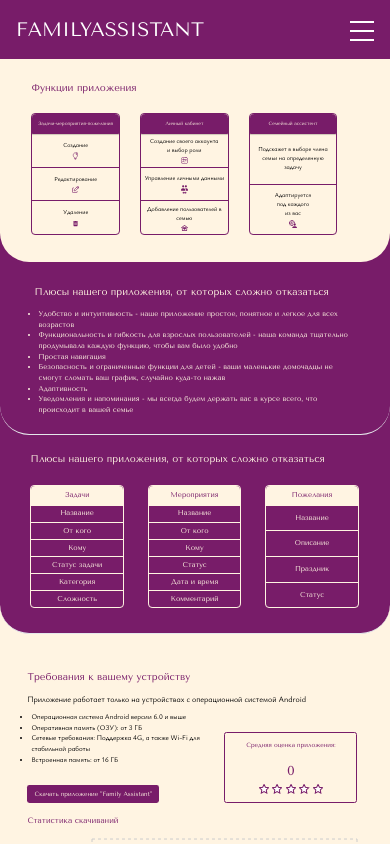
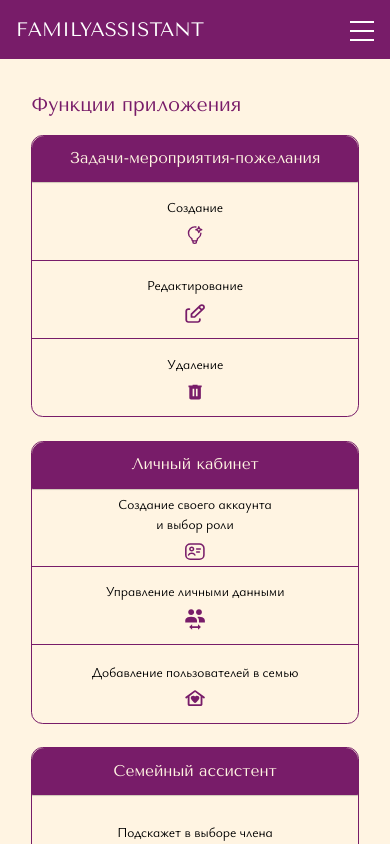
Before and after one commit to John-YFT/Family-Assistant, a React (Vite) app in the folder Family Assistant/frontend-vite/: page /product in a window 390 px wide. Shown: the top 844 px of the page. Built offline with nearby package versions, Linux system fonts and the light colour scheme; no server answers.

Commit message:
adaptive product

```diff
--- a/Family Assistant/frontend-vite/src/pages/product/components/Details.jsx
+++ b/Family Assistant/frontend-vite/src/pages/product/components/Details.jsx
@@ -4,133 +4,133 @@ const Details = () => {
     <div
       className="w-full flex flex-col items-start justify-start bg-primary
       border-b-[1px]
-      px-[7.81vw]
-      pt-[4.58vw]
-      pb-[6.35vw]
-      rounded-bl-[7.5vw]
-      rounded-br-[7.5vw]"
+      px-[8vw] md:px-[8.85vw]
+      pt-[8vw] md:pt-[5.83vw]
+      pb-[6vw] md:pb-[4.64vw]
+      rounded-bl-[15vw] md:rounded-bl-[10vw] xl:rounded-bl-[7.5vw]
+      rounded-br-[15vw] md:rounded-br-[10vw] xl:rounded-br-[7.5vw]"
     >
-      <h2 className="font-tenor text-stroke text-[2.5vw] mb-[4.53vw]">
-        Плюсы нашего приложения, от которых сложно отказаться
+      <h2 className="font-tenor text-stroke text-[5vw] md:text-[3.5vw] xl:text-[2.5vw] mb-[4vw] md:mb-[2.5vw]">
+        Подробности о функциях
       </h2>
 
-      <div className="flex flex-row items-start justify-between gap-[6.15vw]">
-        <div className="flex flex-col border-[1px] border-stroke rounded-[1.04vw] w-[23.96vw]">
+      <div className="flex flex-col md:flex-row items-start justify-between gap-[6vw] md:gap-[3vw] w-full">
+        <div className="flex flex-col border-[1px] border-stroke rounded-[3vw] md:rounded-[1.5vw] xl:rounded-[1vw] w-full md:w-[30vw] xl:w-[23.96vw]">
           <div className="w-full bg-stroke text-primary flex items-center justify-center
             border-b-[1px] border-stroke
-            h-[5.16vw]
-            rounded-t-[1.04vw]"
+            h-[12vw] md:h-[8vw] xl:h-[5.16vw]
+            rounded-t-[3vw] md:rounded-t-[1.5vw] xl:rounded-t-[1vw]"
           >
-            <p className="font-tenor text-center text-[1.82vw]">
+            <p className="font-tenor text-center text-[4vw] md:text-[2.5vw] xl:text-[1.82vw]">
               Задачи
             </p>
           </div>
-          <div className="flex flex-col h-[26vw]">
+          <div className="flex flex-col h-[60vw] md:h-[40vw] xl:h-[26vw]">
             <div className="flex-1 flex items-center justify-center border-b-[1px] border-stroke">
-              <p className="font-tenor text-stroke text-center text-[1.82vw]">
+              <p className="font-tenor text-stroke text-center text-[3.5vw] md:text-[2.5vw] xl:text-[1.82vw]">
                 Название
               </p>
             </div>
             <div className="flex-1 flex items-center justify-center border-b-[1px] border-stroke">
-              <p className="font-tenor text-stroke text-center text-[1.82vw]">
+              <p className="font-tenor text-stroke text-center text-[3.5vw] md:text-[2.5vw] xl:text-[1.82vw]">
                 От кого
               </p>
             </div>
             <div className="flex-1 flex items-center justify-center border-b-[1px] border-stroke">
-              <p className="font-tenor text-stroke text-center text-[1.82vw]">
+              <p className="font-tenor text-stroke text-center text-[3.5vw] md:text-[2.5vw] xl:text-[1.82vw]">
                 Кому
               </p>
             </div>
             <div className="flex-1 flex items-center justify-center border-b-[1px] border-stroke">
-              <p className="font-tenor text-stroke text-center text-[1.82vw]">
+              <p className="font-tenor text-stroke text-center text-[3.5vw] md:text-[2.5vw] xl:text-[1.82vw]">
                 Статус задачи
               </p>
             </div>
             <div className="flex-1 flex items-center justify-center border-b-[1px] border-stroke">
-              <p className="font-tenor text-stroke text-center text-[1.82vw]">
+              <p className="font-tenor text-stroke text-center text-[3.5vw] md:text-[2.5vw] xl:text-[1.82vw]">
                 Категория
               </p>
             </div>
             <div className="flex-1 flex items-center justify-center">
-              <p className="font-tenor text-stroke text-center text-[1.82vw]">
+              <p className="font-tenor text-stroke text-center text-[3.5vw] md:text-[2.5vw] xl:text-[1.82vw]">
                 Сложность
               </p>
             </div>
           </div>
         </div>
 
-        <div className="flex flex-col border-[1px] border-stroke rounded-[1.04vw] w-[23.96vw]">
+        <div className="flex flex-col border-[1px] border-stroke rounded-[3vw] md:rounded-[1.5vw] xl:rounded-[1vw] w-full md:w-[30vw] xl:w-[23.96vw]">
           <div className="w-full bg-stroke text-primary flex items-center justify-center
             border-b-[1px] border-stroke
-            h-[5.16vw]
-            rounded-t-[1.04vw]"
+            h-[12vw] md:h-[8vw] xl:h-[5.16vw]
+            rounded-t-[3vw] md:rounded-t-[1.5vw] xl:rounded-t-[1vw]"
           >
-            <p className="font-tenor text-center text-[1.82vw]">
+            <p className="font-tenor text-center text-[4vw] md:text-[2.5vw] xl:text-[1.82vw]">
               Мероприятия
             </p>
           </div>
-          <div className="flex flex-col h-[26vw]">
+          <div className="flex flex-col h-[60vw] md:h-[40vw] xl:h-[26vw]">
             <div className="flex-1 flex items-center justify-center border-b-[1px] border-stroke">
-              <p className="font-tenor text-stroke text-center text-[1.82vw]">
+              <p className="font-tenor text-stroke text-center text-[3.5vw] md:text-[2.5vw] xl:text-[1.82vw]">
                 Название
               </p>
             </div>
             <div className="flex-1 flex items-center justify-center border-b-[1px] border-stroke">
-              <p className="font-tenor text-stroke text-center text-[1.82vw]">
+              <p className="font-tenor text-stroke text-center text-[3.5vw] md:text-[2.5vw] xl:text-[1.82vw]">
                 От кого
               </p>
             </div>
             <div className="flex-1 flex items-center justify-center border-b-[1px] border-stroke">
-              <p className="font-tenor text-stroke text-center text-[1.82vw]">
+              <p className="font-tenor text-stroke text-center text-[3.5vw] md:text-[2.5vw] xl:text-[1.82vw]">
                 Кому
               </p>
             </div>
             <div className="flex-1 flex items-center justify-center border-b-[1px] border-stroke">
-              <p className="font-tenor text-stroke text-center text-[1.82vw]">
+              <p className="font-tenor text-stroke text-center text-[3.5vw] md:text-[2.5vw] xl:text-[1.82vw]">
                 Статус
               </p>
             </div>
             <div className="flex-1 flex items-center justify-center border-b-[1px] border-stroke">
-              <p className="font-tenor text-stroke text-center text-[1.82vw]">
+              <p className="font-tenor text-stroke text-center text-[3.5vw] md:text-[2.5vw] xl:text-[1.82vw]">
                 Дата и время
               </p>
             </div>
             <div className="flex-1 flex items-center justify-center">
-              <p className="font-tenor text-stroke text-center text-[1.82vw]">
+              <p className="font-tenor text-stroke text-center text-[3.5vw] md:text-[2.5vw] xl:text-[1.82vw]">
                 Комментарий
               </p>
             </div>
           </div>
         </div>
 
-        <div className="flex flex-col border-[1px] border-stroke rounded-[1.04vw] w-[23.96vw]">
+        <div className="flex flex-col border-[1px] border-stroke rounded-[3vw] md:rounded-[1.5vw] xl:rounded-[1vw] w-full md:w-[30vw] xl:w-[23.96vw]">
           <div className="w-full bg-stroke text-primary flex items-center justify-center
             border-b-[1px] border-stroke
-            h-[5.16vw]
-            rounded-t-[1.04vw]"
+            h-[12vw] md:h-[8vw] xl:h-[5.16vw]
+            rounded-t-[3vw] md:rounded-t-[1.5vw] xl:rounded-t-[1vw]"
           >
-            <p className="font-tenor text-center text-[1.82vw]">
+            <p className="font-tenor text-center text-[4vw] md:text-[2.5vw] xl:text-[1.82vw]">
               Пожелания
             </p>
           </div>
-          <div className="flex flex-col h-[26vw]">
+          <div className="flex flex-col h-[60vw] md:h-[40vw] xl:h-[26vw]">
             <div className="flex-1 flex items-center justify-center border-b-[1px] border-stroke">
-              <p className="font-tenor text-stroke text-center text-[1.82vw]">
+              <p className="font-tenor text-stroke text-center text-[3.5vw] md:text-[2.5vw] xl:text-[1.82vw]">
                 Название
               </p>
             </div>
             <div className="flex-1 flex items-center justify-center border-b-[1px] border-stroke">
-              <p className="font-tenor text-stroke text-center text-[1.82vw]">
+              <p className="font-tenor text-stroke text-center text-[3.5vw] md:text-[2.5vw] xl:text-[1.82vw]">
                 Описание
               </p>
             </div>
             <div className="flex-1 flex items-center justify-center border-b-[1px] border-stroke">
-              <p className="font-tenor text-stroke text-center text-[1.82vw]">
+              <p className="font-tenor text-stroke text-center text-[3.5vw] md:text-[2.5vw] xl:text-[1.82vw]">
                 Праздник
               </p>
             </div>
             <div className="flex-1 flex items-center justify-center">
-              <p className="font-tenor text-stroke text-center text-[1.82vw]">
+              <p className="font-tenor text-stroke text-center text-[3.5vw] md:text-[2.5vw] xl:text-[1.82vw]">
                 Статус
               </p>
             </div>
--- a/Family Assistant/frontend-vite/src/pages/product/components/Functions.jsx
+++ b/Family Assistant/frontend-vite/src/pages/product/components/Functions.jsx
@@ -13,92 +13,92 @@ const Functions = () => {
   return (
     <div
       className="w-full flex flex-col items-start justify-start bg-stroke
-      px-[8.07vw]
-      pt-[5.83vw]
-      pb-[6.87vw]
-      rounded-bl-[7.5vw]
-      rounded-br-[7.5vw]"
+      px-[8vw] md:px-[8.85vw]
+      pt-[8vw] md:pt-[5.83vw]
+      pb-[6vw] md:pb-[4.64vw]
+      rounded-bl-[15vw] md:rounded-bl-[10vw] xl:rounded-bl-[7.5vw]
+      rounded-br-[15vw] md:rounded-br-[10vw] xl:rounded-br-[7.5vw]"
     >
-      <h2 className="font-tenor text-primary text-[2.5vw]">
+      <h2 className="font-tenor text-primary text-[5vw] md:text-[3.5vw] xl:text-[2.5vw] mb-[4vw] md:mb-[2.5vw]">
         Функции приложения
       </h2>
 
-      <div className="flex flex-row items-start justify-between mt-[4.37vw] gap-[5.21vw]">
-        <div className="flex flex-col border-[1px] border-primary rounded-[1.04vw] w-[22.66vw]">
+      <div className="flex flex-col md:flex-row items-start justify-between gap-[6vw] md:gap-[3vw] w-full">
+        <div className="flex flex-col border-[1px] border-primary rounded-[3vw] md:rounded-[1.5vw] xl:rounded-[1vw] w-full md:w-[30vw] xl:w-[22.66vw]">
           <div className="w-full bg-primary text-stroke flex items-center justify-center
             border-[1px] border-primary
-            h-[5.16vw]
-            rounded-t-[0.89vw]
+            h-[12vw] md:h-[8vw] xl:h-[5.16vw]
+            rounded-t-[3vw] md:rounded-t-[1.5vw] xl:rounded-t-[1vw]
             shadow-[0_0.21vw_0.21vw_0_rgba(0,0,0,0.25)]"
           >
-            <p className="font-tenor text-center text-[1.2vw]">
+            <p className="font-tenor text-center text-[4vw] md:text-[2.5vw] xl:text-[1.2vw]">
               Задачи-мероприятия-пожелания
             </p>
           </div>
-          <div className="flex flex-col h-[25.68vw]">
+          <div className="flex flex-col h-[60vw] md:h-[40vw] xl:h-[25.68vw]">
             <div className="flex-1 flex flex-col items-center justify-center border-b-[1px] border-primary">
-              <p className="font-ysabeau text-black text-[1.56vw]">Создание</p>
-              <img src={creating} alt="" className="w-[1.93vw] mt-[0.52vw]" />
+              <p className="font-ysabeau text-black text-[3.5vw] md:text-[2.5vw] xl:text-[1.56vw]">Создание</p>
+              <img src={creating} alt="" className="w-[5vw] md:w-[3vw] xl:w-[1.93vw] mt-[2vw] md:mt-[1vw] xl:mt-[0.52vw]" />
             </div>
             <div className="flex-1 flex flex-col items-center justify-center border-b-[1px] border-primary">
-              <p className="font-ysabeau text-black text-[1.56vw]">Редактирование</p>
-              <img src={edit} alt="" className="w-[1.93vw] mt-[0.52vw]" />
+              <p className="font-ysabeau text-black text-[3.5vw] md:text-[2.5vw] xl:text-[1.56vw]">Редактирование</p>
+              <img src={edit} alt="" className="w-[5vw] md:w-[3vw] xl:w-[1.93vw] mt-[2vw] md:mt-[1vw] xl:mt-[0.52vw]" />
             </div>
             <div className="flex-1 flex flex-col items-center justify-center">
-              <p className="font-ysabeau text-black text-[1.56vw]">Удаление</p>
-              <img src={deleteIcon} alt="" className="w-[1.93vw] mt-[0.52vw]" />
+              <p className="font-ysabeau text-black text-[3.5vw] md:text-[2.5vw] xl:text-[1.56vw]">Удаление</p>
+              <img src={deleteIcon} alt="" className="w-[5vw] md:w-[3vw] xl:w-[1.93vw] mt-[2vw] md:mt-[1vw] xl:mt-[0.52vw]" />
             </div>
           </div>
         </div>
 
-        <div className="flex flex-col border-[1px] border-primary rounded-[1.04vw] w-[22.66vw]">
+        <div className="flex flex-col border-[1px] border-primary rounded-[3vw] md:rounded-[1.5vw] xl:rounded-[1vw] w-full md:w-[30vw] xl:w-[22.66vw]">
           <div className="w-full bg-primary text-stroke flex items-center justify-center
             border-[1px] border-primary
-            h-[5.16vw]
-            rounded-t-[0.89vw]
+            h-[12vw] md:h-[8vw] xl:h-[5.16vw]
+            rounded-t-[3vw] md:rounded-t-[1.5vw] xl:rounded-t-[1vw]
             shadow-[0_0.21vw_0.21vw_0_rgba(0,0,0,0.25)]"
           >
-            <p className="font-tenor text-center text-[1.2vw]">
+            <p className="font-tenor text-center text-[4vw] md:text-[2.5vw] xl:text-[1.2vw]">
               Личный кабинет
             </p>
           </div>
-          <div className="flex flex-col h-[25.68vw]">
+          <div className="flex flex-col h-[60vw] md:h-[40vw] xl:h-[25.68vw]">
             <div className="flex-1 flex flex-col items-center justify-center border-b-[1px] border-primary">
-              <p className="font-ysabeau text-black text-[1.56vw] text-center">
+              <p className="font-ysabeau text-black text-[3.5vw] md:text-[2.5vw] xl:text-[1.56vw] text-center">
                 Создание своего аккаунта
                 <br />и выбор роли
               </p>
-              <img src={account} alt="" className="w-[1.93vw] mt-[0.52vw]" />
+              <img src={account} alt="" className="w-[5vw] md:w-[3vw] xl:w-[1.93vw] mt-[2vw] md:mt-[1vw] xl:mt-[0.52vw]" />
             </div>
             <div className="flex-1 flex flex-col items-center justify-center border-b-[1px] border-primary">
-              <p className="font-ysabeau text-black text-[1.56vw] text-center">
+              <p className="font-ysabeau text-black text-[3.5vw] md:text-[2.5vw] xl:text-[1.56vw] text-center">
                 Управление личными данными
               </p>
-              <img src={data} alt="" className="w-[1.93vw] mt-[0.52vw]" />
+              <img src={data} alt="" className="w-[5vw] md:w-[3vw] xl:w-[1.93vw] mt-[2vw] md:mt-[1vw] xl:mt-[0.52vw]" />
             </div>
             <div className="flex-1 flex flex-col items-center justify-center">
-              <p className="font-ysabeau text-black text-[1.56vw] text-center">
+              <p className="font-ysabeau text-black text-[3.5vw] md:text-[2.5vw] xl:text-[1.56vw] text-center">
                 Добавление пользователей в семью
               </p>
-              <img src={family} alt="" className="w-[1.93vw] mt-[0.52vw]" />
+              <img src={family} alt="" className="w-[5vw] md:w-[3vw] xl:w-[1.93vw] mt-[2vw] md:mt-[1vw] xl:mt-[0.52vw]" />
             </div>
           </div>
         </div>
 
-        <div className="flex flex-col border-[1px] border-primary rounded-[1.04vw] w-[22.66vw]">
+        <div className="flex flex-col border-[1px] border-primary rounded-[3vw] md:rounded-[1.5vw] xl:rounded-[1vw] w-full md:w-[30vw] xl:w-[22.66vw]">
           <div className="w-full bg-primary text-stroke flex items-center justify-center
             border-[1px] border-primary
-            h-[5.16vw]
-            rounded-t-[0.89vw]
+            h-[12vw] md:h-[8vw] xl:h-[5.16vw]
+            rounded-t-[3vw] md:rounded-t-[1.5vw] xl:rounded-t-[1vw]
             shadow-[0_0.21vw_0.21vw_0_rgba(0,0,0,0.25)]"
           >
-            <p className="font-tenor text-center text-[1.2vw]">
+            <p className="font-tenor text-center text-[4vw] md:text-[2.5vw] xl:text-[1.2vw]">
               Семейный ассистент
             </p>
           </div>
-          <div className="flex flex-col h-[25.68vw]">
+          <div className="flex flex-col h-[60vw] md:h-[40vw] xl:h-[25.68vw]">
             <div className="flex-1 flex flex-col items-center justify-center border-b-[1px] border-primary">
-              <p className="font-ysabeau text-black text-[1.56vw] text-center">
+              <p className="font-ysabeau text-black text-[3.5vw] md:text-[2.5vw] xl:text-[1.56vw] text-center">
                 Подскажет в выборе члена
                 <br />
                 семьи на определенную
@@ -107,13 +107,13 @@ const Functions = () => {
               </p>
             </div>
             <div className="flex-1 flex flex-col items-center justify-center">
-              <p className="font-ysabeau text-black text-[1.56vw] text-center">
+              <p className="font-ysabeau text-black text-[3.5vw] md:text-[2.5vw] xl:text-[1.56vw] text-center">
                 Адаптируется
                 <br />
                 под каждого <br />
                 из вас
               </p>
-              <img src={ai} alt="" className="w-[1.93vw] mt-[0.52vw]" />
+              <img src={ai} alt="" className="w-[5vw] md:w-[3vw] xl:w-[1.93vw] mt-[2vw] md:mt-[1vw] xl:mt-[0.52vw]" />
             </div>
           </div>
         </div>
--- a/Family Assistant/frontend-vite/src/pages/product/components/Pluses.jsx
+++ b/Family Assistant/frontend-vite/src/pages/product/components/Pluses.jsx
@@ -5,32 +5,32 @@ const Pluses = () => {
     <div
       className="w-full flex flex-col items-start justify-start bg-primary
       border-b-[1px]
-      px-[8.85vw]
-      pt-[5.83vw]
-      pb-[4.64vw]
-      rounded-bl-[7.5vw]
-      rounded-br-[7.5vw]"
+      px-[8vw] md:px-[8.85vw]
+      pt-[8vw] md:pt-[5.83vw]
+      pb-[6vw] md:pb-[4.64vw]
+      rounded-bl-[15vw] md:rounded-bl-[10vw] xl:rounded-bl-[7.5vw]
+      rounded-br-[15vw] md:rounded-br-[10vw] xl:rounded-br-[7.5vw]"
     >
-      <h2 className="font-tenor text-stroke text-[2.5vw] mb-[2.5vw]">
+      <h2 className="font-tenor text-stroke text-[5vw] md:text-[3.5vw] xl:text-[2.5vw] mb-[4vw] md:mb-[2.5vw]">
         Плюсы нашего приложения, от которых сложно отказаться
       </h2>
 
-      <ul className="list-disc pl-[1.04vw] text-[1.82vw] max-w-[82.6vw] font-normal font-ysabeau">
-        <li className="font-tenor text-stroke ">
+      <ul className="list-disc pl-[4vw] md:pl-[1.04vw] text-[3.5vw] md:text-[2.5vw] xl:text-[1.82vw] max-w-full md:max-w-[82.6vw] font-normal font-ysabeau">
+        <li className="font-tenor text-stroke mb-[3vw] md:mb-[1.5vw]">
           Удобство и интуитивность - наше приложение простое, понятное и легкое
           для всех возрастов
         </li>
-        <li className="font-tenor text-stroke ">
+        <li className="font-tenor text-stroke mb-[3vw] md:mb-[1.5vw]">
           Функциональность и гибкость для взрослых пользователей - наша команда
           тщательно продумывала каждую функцию, чтобы вам было удобно
         </li>
-        <li className="font-tenor text-stroke ">Простая навигация</li>
-        <li className="font-tenor text-stroke ">
+        <li className="font-tenor text-stroke mb-[3vw] md:mb-[1.5vw]">Простая навигация</li>
+        <li className="font-tenor text-stroke mb-[3vw] md:mb-[1.5vw]">
           Безопасность и ограниченные функции для детей - ваши маленькие
           домочадцы не смогут сломать ваш график, случайно куда-то нажав
         </li>
-        <li className="font-tenor text-stroke ">Адаптивность</li>
-        <li className="font-tenor text-stroke ">
+        <li className="font-tenor text-stroke mb-[3vw] md:mb-[1.5vw]">Адаптивность</li>
+        <li className="font-tenor text-stroke">
           Уведомления и напоминания - мы всегда будем держать вас в курсе всего,
           что происходит в вашей семье
         </li>
--- a/Family Assistant/frontend-vite/src/pages/product/components/Requirements.jsx
+++ b/Family Assistant/frontend-vite/src/pages/product/components/Requirements.jsx
@@ -119,49 +119,50 @@ const Requirements = () => {
   return (
     <div
       className="w-full flex flex-col items-start justify-start bg-stroke
-      px-[7.03vw]
-      pt-[9.22vw]
-      pb-[5.42vw]
-      rounded-bl-[7.5vw]
-      rounded-br-[7.5vw]"
+      px-[8vw] md:px-[7.03vw]
+      pt-[12vw] md:pt-[9.22vw]
+      pb-[8vw] md:pb-[5.42vw]
+      rounded-bl-[15vw] md:rounded-bl-[10vw] xl:rounded-bl-[7.5vw]
+      rounded-br-[15vw] md:rounded-br-[10vw] xl:rounded-br-[7.5vw]"
     >
-      <h2 className="font-tenor text-primary text-[2.5vw]">
+      <h2 className="font-tenor text-primary text-[5vw] md:text-[3.5vw] xl:text-[2.5vw]">
         Требования к вашему устройству
       </h2>
-      <p className="font-extralight text-[2.08vw] font-ysabeau mt-[2.24vw] mb-[1.72vw]">
+      <p className="font-extralight text-[4vw] md:text-[3vw] xl:text-[2.08vw] font-ysabeau mt-[4vw] md:mt-[2.24vw] mb-[3vw] md:mb-[1.72vw]">
         Приложение работает только на устройствах с операционной системой
         Android
       </p>
 
-      <div className="flex flex-row justify-between items-end">
-        <div className="flex flex-col justify-start items-start">
+      <div className="flex flex-col md:flex-row justify-between items-center md:items-end w-full">
+        <div className="flex flex-col justify-start items-start w-full md:w-auto">
           <ul
             className="list-disc font-light font-ysabeau text-black
-            pl-[1.04vw] text-[1.82vw] w-[45.1vw]"
+            pl-[4vw] md:pl-[1.04vw] text-[3.5vw] md:text-[2.5vw] xl:text-[1.82vw] w-full md:w-[45.1vw]"
           >
-            <li className="text-[1.82vw]">
+            <li className="text-[3.5vw] md:text-[2.5vw] xl:text-[1.82vw] mb-[2vw] md:mb-0">
               Операционная система Android версии 6.0 и выше
             </li>
-            <li className="text-[1.82vw]">Оперативная память (ОЗУ): от 3 ГБ</li>
-            <li className="text-[1.82vw]">
+            <li className="text-[3.5vw] md:text-[2.5vw] xl:text-[1.82vw] mb-[2vw] md:mb-0">Оперативная память (ОЗУ): от 3 ГБ</li>
+            <li className="text-[3.5vw] md:text-[2.5vw] xl:text-[1.82vw] mb-[2vw] md:mb-0">
               Сетевые требования: Поддержка 4G, а также Wi-Fi для стабильной
               работы
             </li>
-            <li className="text-[1.82vw]">Встроенная память: от 16 ГБ</li>
+            <li className="text-[3.5vw] md:text-[2.5vw] xl:text-[1.82vw]">Встроенная память: от 16 ГБ</li>
           </ul>
           <button
             onClick={handleDownload}
             disabled={isDownloading}
-            className="text-stroke bg-primary text-[1.56vw] font-tenor rounded-[0.63vw]
-            mt-[5.1vw]
-            px-[1.82vw]
-            py-[1.15vw]
-            flex items-center gap-[0.52vw]
+            className="text-stroke bg-primary text-[3vw] md:text-[2vw] xl:text-[1.56vw] font-tenor rounded-[1.5vw] md:rounded-[0.8vw] xl:rounded-[0.63vw]
+            mt-[8vw] md:mt-[5.1vw]
+            px-[4vw] md:px-[1.82vw]
+            py-[2vw] md:py-[1.15vw]
+            w-full md:w-auto
+            flex items-center justify-center md:justify-start gap-[1vw] md:gap-[0.52vw]
             disabled:opacity-70"
           >
             {isDownloading ? (
               <>
-                <div className="w-[1.04vw] h-[1.04vw] border-2 border-stroke border-t-transparent rounded-full animate-spin"></div>
+                <div className="w-[2vw] h-[2vw] md:w-[1.04vw] md:h-[1.04vw] border-2 border-stroke border-t-transparent rounded-full animate-spin"></div>
                 Загрузка...
               </>
             ) : (
@@ -170,27 +171,29 @@ const Requirements = () => {
           </button>
         </div>
         <div
-          className="flex flex-col justify-center items-center ml-[5.42vw]
-          w-[34.11vw]
-          h-[18.18vw]
-          rounded-[0.63vw]
+          className="flex flex-col justify-center items-center mt-[8vw] md:mt-0 md:ml-[5.42vw]
+          w-full md:w-[34.11vw]
+          h-[40vw] md:h-[18.18vw]
+          rounded-[1.5vw] md:rounded-[0.8vw] xl:rounded-[0.63vw]
           border-primary border-[1px]"
         >
-          <p className="font-tenor text-primary text-[1.56vw] font-normal">
+          <p className="font-tenor text-primary text-[3vw] md:text-[2vw] xl:text-[1.56vw] font-normal">
             Средняя оценка приложения:
           </p>
-          <p className="font-tenor text-primary text-[3.33vw] mt-[2.55vw]">
+          <p className="font-tenor text-primary text-[6vw] md:text-[4vw] xl:text-[3.33vw] mt-[4vw] md:mt-[2.55vw]">
             {rating}
           </p>
           <StarRating rating={rating} />
         </div>
       </div>
 
-      <div className="w-full mt-[3vw]">
-        <h3 className="font-tenor text-primary text-[2vw] mb-[1vw]">
+      <div className="w-full mt-[6vw] md:mt-[3vw]">
+        <h3 className="font-tenor text-primary text-[4vw] md:text-[3vw] xl:text-[2vw] mb-[2vw] md:mb-[1vw]">
           Статистика скачиваний
         </h3>
-        <DownloadChart data={downloadStats} />
+        <div className="h-[40vw] md:h-[20vw]">
+          <DownloadChart data={downloadStats} />
+        </div>
       </div>
 
       {showRatingModal && <Mark onClose={handleCloseRatingModal} />}
```
